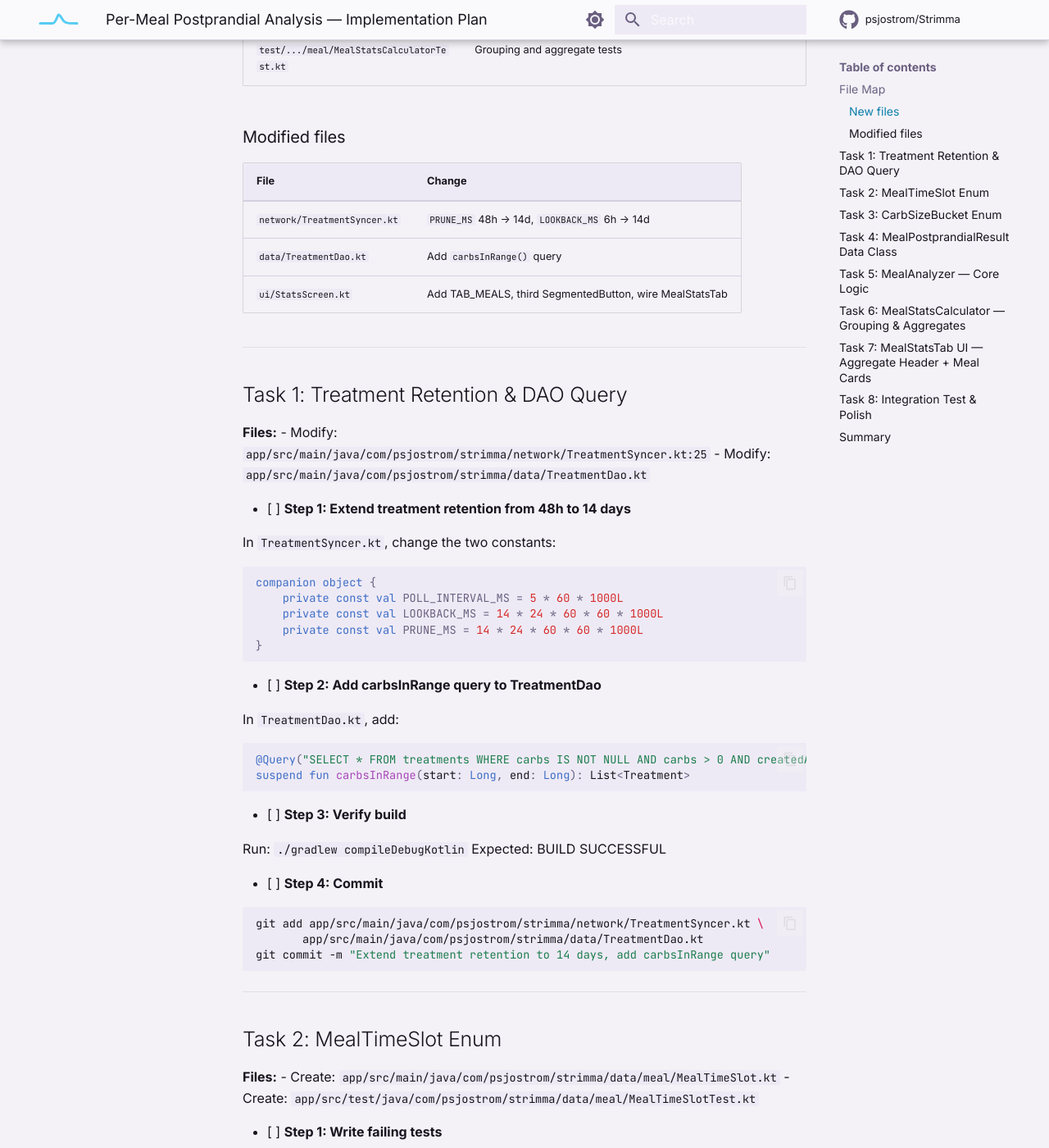
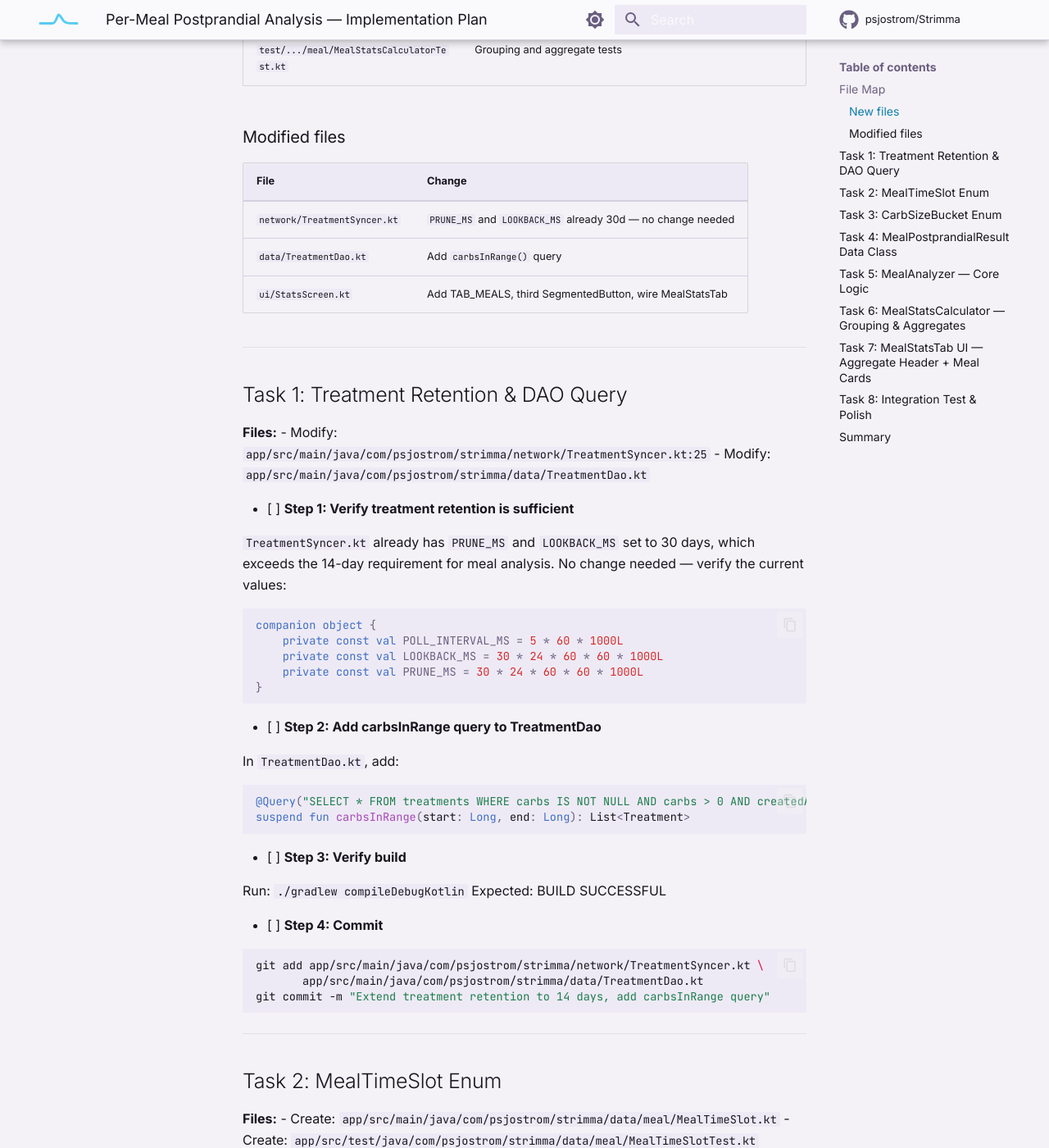
Before and after one commit to psjostrom/strimma, an MkDocs documentation site: the page built from docs/specs/2026-03-27-meal-postprandial-plan.md, in a window 1280 px wide and 1400 px high, scrolled down 1239 px. Shown: the whole window at 82% size. Built offline with MkDocs 1.6.1 and Material for MkDocs 9.7.7, drawn with Linux system fonts in a browser that asks for light colours; comment, search, counter and statistics services are not loaded.

Commit message:
Fix remaining documentation accuracy issues
- Companion mode validation range: 18-900 → 51-500 mg/dL (matches GlucoseParser)
- Settings menu: "two groups" → "three groups" (add missing Statistics)
- Alert list in index.md: name all 8 alert types
- Treatment retention in privacy.md: "48 hours" → "30 days" (matches code)
- Meal spec: PRUNE_MS already 30d, not 48h — no retention change needed

Co-Authored-By: Claude Opus 4.6 (1M context) <noreply@anthropic.com>

````diff
--- a/docs/specs/2026-03-27-meal-postprandial-plan.md
+++ b/docs/specs/2026-03-27-meal-postprandial-plan.md
@@ -32,7 +32,7 @@
 
 | File | Change |
 |------|--------|
-| `network/TreatmentSyncer.kt` | `PRUNE_MS` 48h → 14d, `LOOKBACK_MS` 6h → 14d |
+| `network/TreatmentSyncer.kt` | `PRUNE_MS` and `LOOKBACK_MS` already 30d — no change needed |
 | `data/TreatmentDao.kt` | Add `carbsInRange()` query |
 | `ui/StatsScreen.kt` | Add TAB_MEALS, third SegmentedButton, wire MealStatsTab |
 
@@ -44,15 +44,15 @@
 - Modify: `app/src/main/java/com/psjostrom/strimma/network/TreatmentSyncer.kt:25`
 - Modify: `app/src/main/java/com/psjostrom/strimma/data/TreatmentDao.kt`
 
-- [ ] **Step 1: Extend treatment retention from 48h to 14 days**
+- [ ] **Step 1: Verify treatment retention is sufficient**
 
-In `TreatmentSyncer.kt`, change the two constants:
+`TreatmentSyncer.kt` already has `PRUNE_MS` and `LOOKBACK_MS` set to 30 days, which exceeds the 14-day requirement for meal analysis. No change needed — verify the current values:
 
 ```kotlin
 companion object {
     private const val POLL_INTERVAL_MS = 5 * 60 * 1000L
-    private const val LOOKBACK_MS = 14 * 24 * 60 * 60 * 1000L
-    private const val PRUNE_MS = 14 * 24 * 60 * 60 * 1000L
+    private const val LOOKBACK_MS = 30 * 24 * 60 * 60 * 1000L
+    private const val PRUNE_MS = 30 * 24 * 60 * 60 * 1000L
 }
 ```
 
````
Also changed, not shown: docs/data-sources/companion.md (+1 -1 lines), docs/guide/settings.md (+2 -1 lines), docs/index.md (+1 -1 lines), docs/reference/privacy.md (+1 -1 lines), docs/specs/2026-03-27-meal-postprandial-analysis-design.md (+2 -2 lines).
